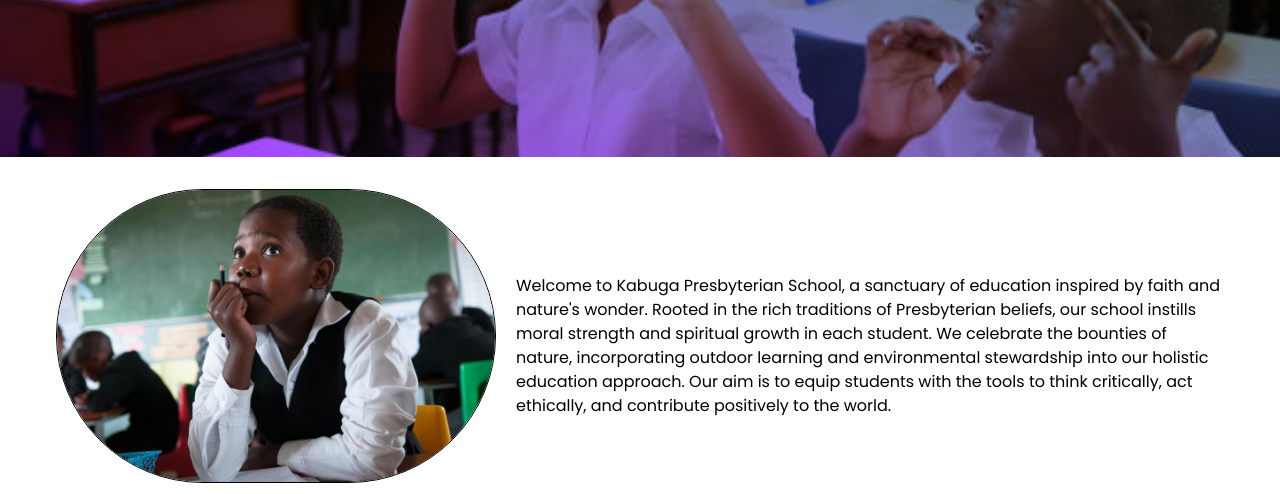
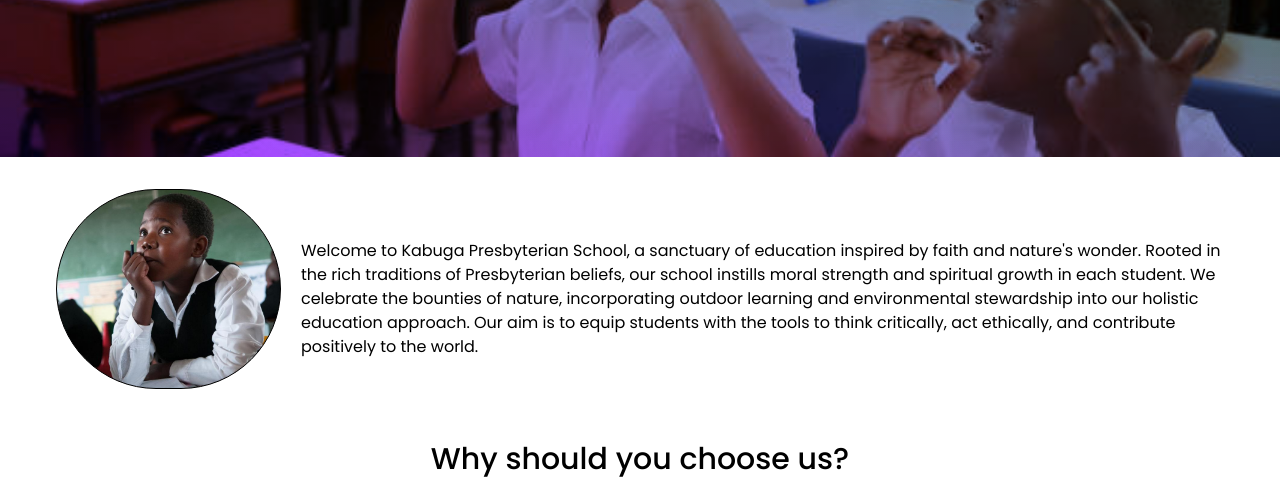
Before and after one commit to Molo-M/Official-KPS-Website, a website: page index.html in a window 1280 px wide. Shown: the part 293-787 px from the top of the page. Drawn offline with nearby package versions, Linux system fonts and the light colour scheme; files whose address does not match are found by name.

Commit message:
Changed img element back to div element in home page intro message

```diff
--- a/index.html
+++ b/index.html
@@ -51,7 +51,7 @@
      </div>
     <!-- Section 3: Intro Message -->
      <div class="intro_mssg flex flex-col sm:flex-row items-center py-8 px-5 sm:px-14">
-        <img class="rounded-full w-70 md:w-110 border mb-5 sm:mr-5" src="src/img/single_student4.jpg" alt="student">
+        <div class="round_img bg-[url(src/img/single_student4.jpg)] bg-cover bg-center h-40 w-40 sm:h-50 sm:w-230 border mb-5 sm:mr-5 rounded-full"></div>
         <p>Welcome to Kabuga Presbyterian School, a sanctuary of education inspired by faith and nature's wonder. Rooted in the rich traditions of Presbyterian beliefs, our school instills moral strength and spiritual growth in each student. We celebrate the bounties of nature, incorporating outdoor learning and environmental stewardship into our holistic education approach. Our aim is to equip students with the tools to think critically, act ethically, and contribute positively to the world.</p>
      </div>
     <!-- Section 4: Reasons to join -->
```
Also changed, not shown: src/output.css.
